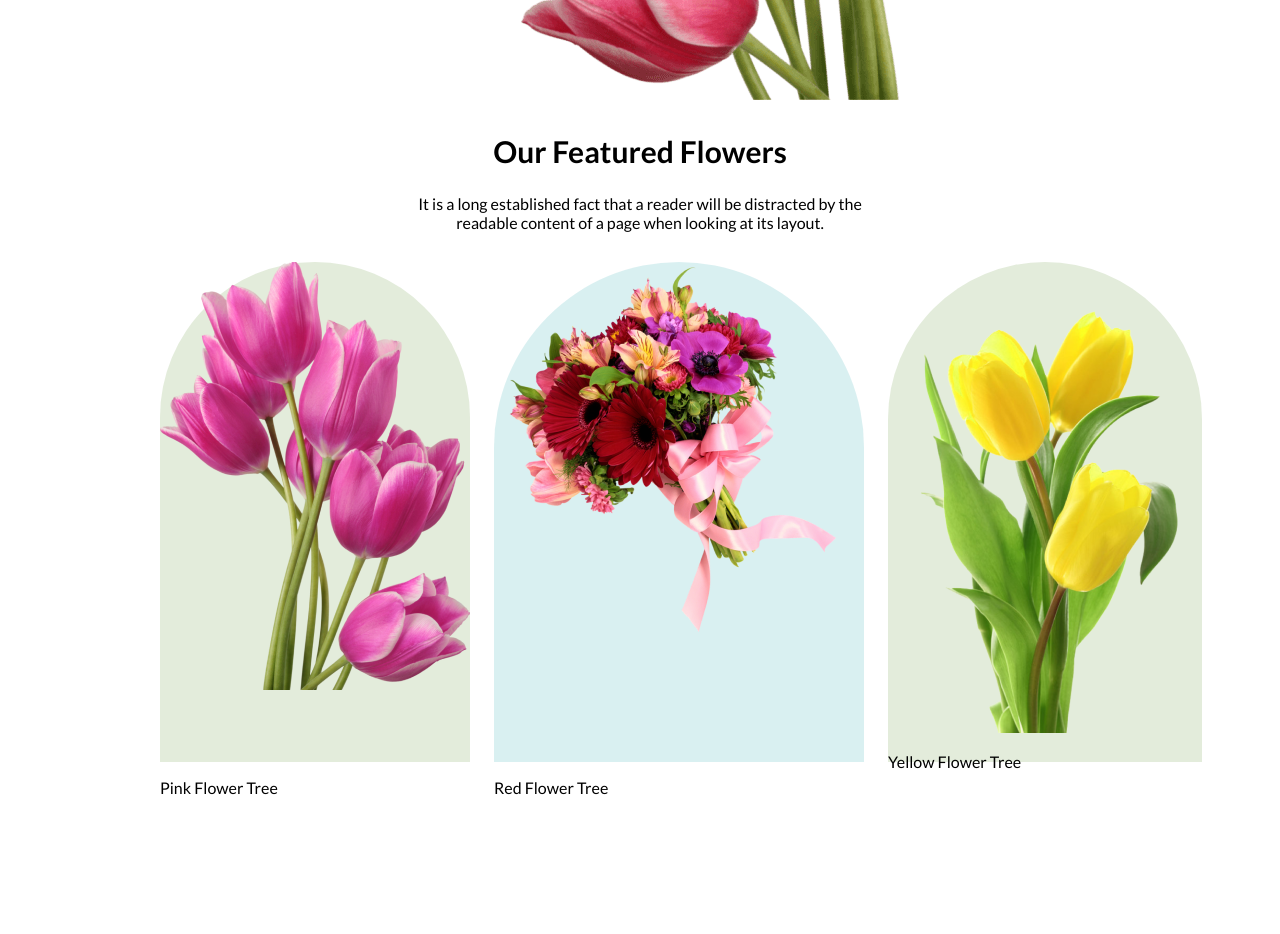
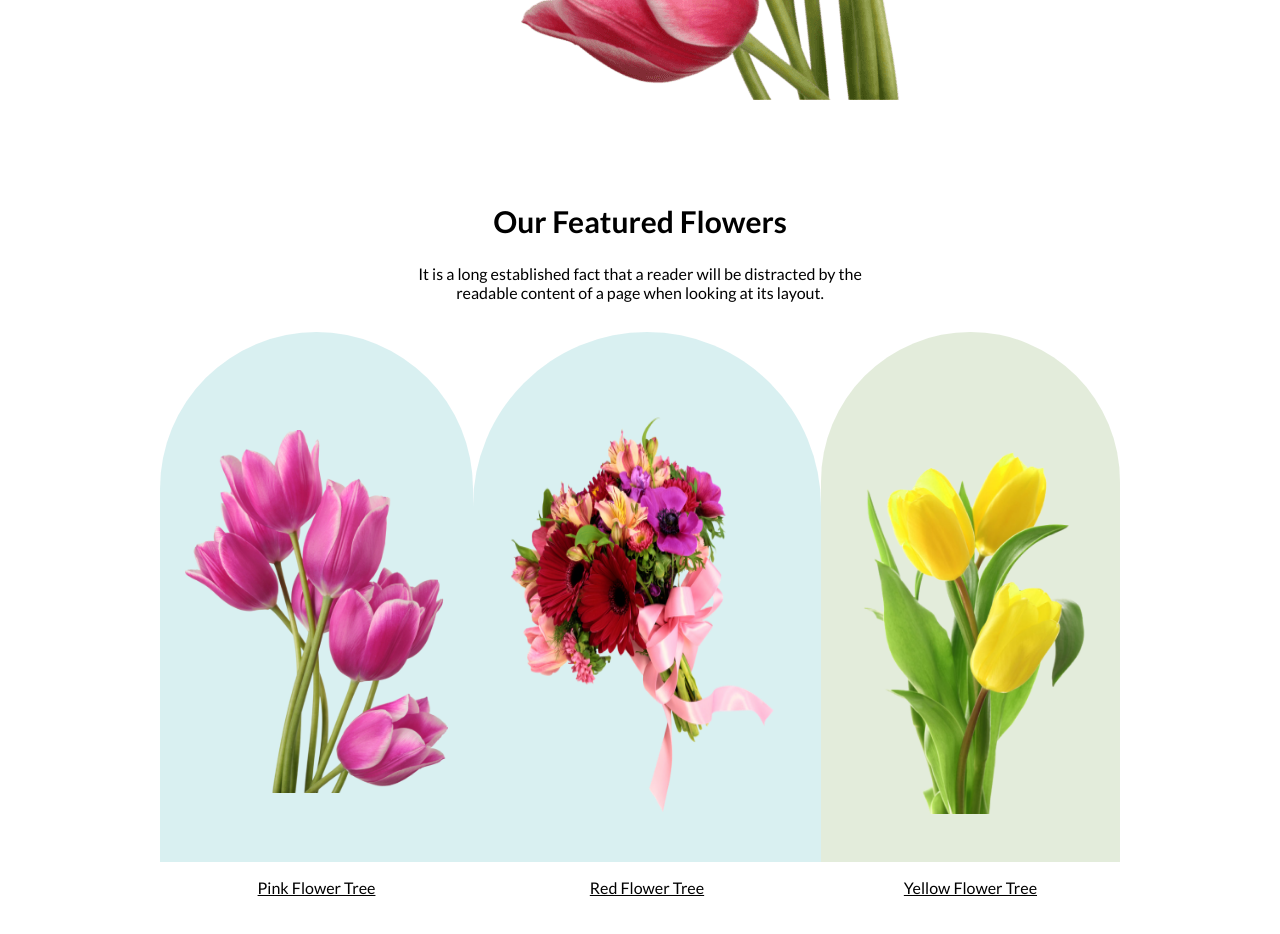
Before and after one commit to Jeem312/FlowerShop, a React (Create React App) app: page / in a window 1280 px wide. Shown: the part 700-1634 px from the top of the page. Before the commit the page ends 1512 px from the top, so only its background shows below. Built offline with nearby package versions, Linux system fonts and the light colour scheme.

Commit message:
completed features section

```diff
--- a/src/Home/Features.jsx
+++ b/src/Home/Features.jsx
@@ -10,19 +10,21 @@ const Features = () => {
            </div>
            <div className='flower-div'>
           <div className='flowers'>
-          <div className='flowerContainer-1'>
-                <div>
-                    <img src="../Flower Asset/pngwing 6.png" alt="" />
-                </div>
+          <div className='flowerContainer-2'>
+          <div className='img-div'>
 
-            </div>
+                <img   src="../Flower Asset/pngwing 6.png" alt="" />
+
+                </div></div>
             <p> Pink Flower Tree </p>
           </div>
            <div className="flowers">
            <div className='flowerContainer-2'>
-                <div>
-                    <img src="../Flower Asset/pngwing 5.png" alt="" />
-                </div>
+
+                   <div className='img-div'>
+                   <img  height={'400px'} width={'350px'} src="../Flower Asset/pngwing 5.png" alt="" />
+                   </div>
+
 
             </div>
 
@@ -31,11 +33,14 @@ const Features = () => {
            </div>
           <div className='flowers'>
           <div className='flowerContainer-3'>
-                <div>
-                    <img src="../Flower Asset/pngwing 7.png" alt="" />
+                <div className='img-div'>
+
+                <img   src="../Flower Asset/pngwing 7.png" alt="" />
+
                 </div>
-                <p> Yellow Flower Tree </p>
+
             </div>
+            <p> Yellow Flower Tree </p>
           </div>
            </div>
        </div>
--- a/src/Styles/Features.css
+++ b/src/Styles/Features.css
@@ -6,6 +6,9 @@
 .container{width: 75%;
     max-width: 1440px;
   margin:0 auto ;
+   }
+   .Features{
+    margin:100px 0;
    }
    .heading{
     font-size: 30px;
@@ -16,26 +19,46 @@
    }
    .flower-div{
     display: flex;
-    gap: 24px;
+    justify-content: space-between
    }
   .flowerContainer-1{
     height: 500px;
     border-radius: 300px 300px 0px 0px;
+    padding: 30px 15px 0;
+    background: rgba(167, 33, 98, 0.15);
 
-background: rgba(71, 125, 17, 0.15);
+
   }
   .flowerContainer-2{
     height: 500px;
     border-radius: 300px 300px 0px 0px;
-
+    padding: 30px 25px 0 ;
 background: rgba(5, 151, 160, 0.15);
+max-width: 400px;
   }
   .flowerContainer-3{
     height: 500px;
     border-radius: 300px 300px 0px 0px;
-
+    padding: 30px 15px 0;
     background: rgba(71, 125, 17, 0.15);
+    max-width: 400px;
   }
 .flowers{
     height: 550px;
 }
+.flowers p{
+    text-align: center;
+ text-decoration: underline;}
+
+ .img-div {
+  display: flex;
+  justify-content: end;
+  align-items: center;
+  height: 100%;
+}
+
+.img-div img {
+  max-width: 100%;
+  max-height: 100%;
+
+}
```
